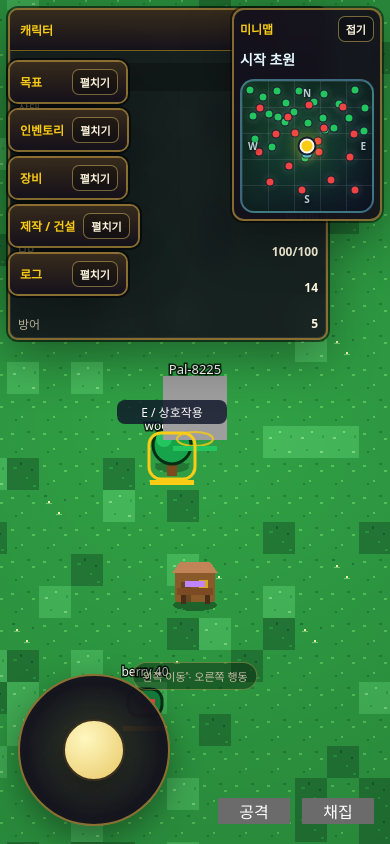
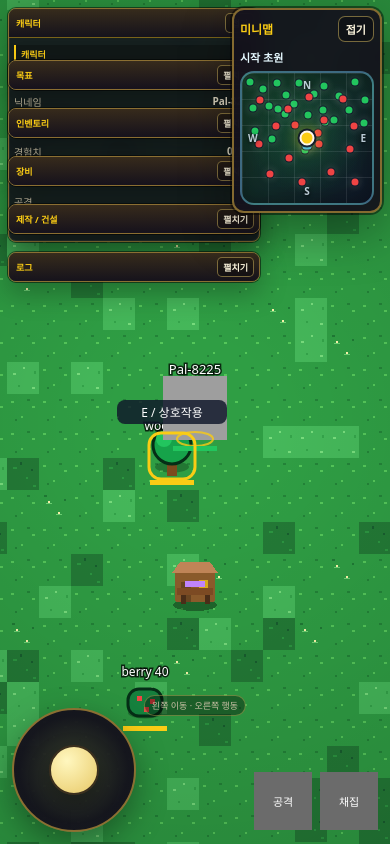
Before and after one commit to winzfs/palpalworld, a Next.js app in the folder apps/web/: page / in a window 390 px wide. Built offline with nearby package versions, Linux system fonts and the light colour scheme.

Commit message:
Shrink mobile HUD panels and typography

```diff
--- a/apps/web/src/app/globals.css
+++ b/apps/web/src/app/globals.css
@@ -556,41 +556,256 @@ button:disabled {
 }
 
 @media (max-width: 720px) {
+  .game-hud {
+    padding: calc(6px + var(--safe-top)) calc(6px + var(--safe-right)) calc(6px + var(--safe-bottom)) calc(6px + var(--safe-left));
+  }
+
+  .pixel-panel,
+  .hud-panel {
+    border-width: 1px;
+    border-radius: 8px;
+    box-shadow:
+      0 0 0 1px rgb(0 0 0 / 0.5),
+      inset 0 0 0 1px rgb(255 255 255 / 0.06),
+      0 10px 28px rgb(0 0 0 / 0.3);
+  }
+
   .draggable-panel {
-    font-size: 12px;
+    width: min(78vw, 286px) !important;
+    max-width: calc(100vw - 12px);
+    font-size: 10px;
+  }
+
+  .draggable-panel--collapsed {
+    width: auto !important;
+    min-width: 88px;
+  }
+
+  .draggable-panel__header {
+    min-height: 26px;
+    padding: 4px 5px 4px 7px;
+    gap: 5px;
+    font-size: 10px;
   }
 
   .draggable-panel__body {
-    max-height: 34vh;
-    padding: 8px;
+    max-height: 27vh;
+    padding: 5px;
+  }
+
+  .draggable-panel__toggle {
+    min-height: 20px;
+    padding: 2px 5px;
+    border-radius: 5px;
+    font-size: 9px;
+  }
+
+  .feature-panel {
+    gap: 5px;
+  }
+
+  .feature-panel__section-title {
+    margin-top: 2px;
+    padding: 3px 5px;
+    border-left-width: 2px;
+    font-size: 10px;
+  }
+
+  .feature-panel__empty,
+  .feature-panel__hint,
+  .feature-panel--logs {
+    font-size: 10px;
+    line-height: 1.3;
   }
 
   .inventory-grid,
   .control-grid {
     grid-template-columns: 1fr;
+    gap: 5px;
+    margin-top: 5px;
   }
 
   .item-slot,
   .inventory-slot,
   .pixel-button,
   .control-grid button {
-    min-height: 36px;
-    font-size: 12px;
-    padding: 7px 8px;
+    min-height: 30px;
+    padding: 5px 6px;
+    border-width: 1px;
+    border-radius: 6px;
+    font-size: 10px;
+  }
+
+  .item-slot {
+    gap: 5px;
+  }
+
+  .item-slot__icon {
+    width: 22px;
+    height: 22px;
+    border-radius: 4px;
+  }
+
+  .stat-row {
+    min-height: 20px;
+    gap: 8px;
+    font-size: 10px;
+  }
+
+  .crafting-station-section,
+  .crafting-tier,
+  .crafting-queue {
+    gap: 5px;
+  }
+
+  .crafting-station-section {
+    padding-bottom: 6px;
+  }
+
+  .crafting-card {
+    gap: 3px;
+  }
+
+  .crafting-card span,
+  .crafting-card small {
+    font-size: 9px;
+    line-height: 1.25;
+  }
+
+  .crafting-card__requirements {
+    gap: 3px;
+    margin-top: 1px;
+  }
+
+  .crafting-card__requirement {
+    padding: 1px 4px;
+    font-size: 8px;
+  }
+
+  .crafting-card--queue {
+    padding: 5px 6px;
+    border-radius: 6px;
+  }
+
+  .crafting-queue__bar {
+    height: 6px;
+  }
+
+  .building-interaction__stats {
+    padding: 5px 6px;
+    border-radius: 6px;
+    font-size: 10px;
+  }
+
+  .building-interaction__action {
+    min-height: 28px;
+    padding: 5px 7px;
+    border-radius: 6px;
+    font-size: 10px;
+  }
+
+  .mobile-control-hint {
+    bottom: calc(128px + var(--safe-bottom));
+    padding: 3px 7px;
+    font-size: 9px;
+  }
+
+  .mobile-actions {
+    right: calc(12px + var(--safe-right));
+    bottom: calc(14px + var(--safe-bottom));
+    grid-template-columns: repeat(2, 58px);
+    gap: 8px;
+  }
+
+  .action-button,
+  .mobile-action {
+    width: 58px;
+    height: 58px;
+    font-size: 11px;
+  }
+
+  .mobile-joystick {
+    left: calc(12px + var(--safe-left));
+    bottom: calc(12px + var(--safe-bottom));
+    width: 124px;
+    height: 124px;
+  }
+
+  .joystick-base {
+    width: 124px;
+    height: 124px;
+  }
+
+  .joystick-stick {
+    width: 50px;
+    height: 50px;
   }
 
   .minimap-cell {
-    min-height: 38px;
-    padding: 5px;
-    font-size: 9px;
+    min-height: 32px;
+    padding: 4px;
+    border-radius: 7px;
+    font-size: 8px;
+  }
+
+  .minimap-cell i,
+  .minimap-note,
+  .minimap-panel__header span {
+    font-size: 8px;
+  }
+
+  .minimap-panel {
+    gap: 6px;
+  }
+
+  .minimap-panel__header b {
+    font-size: 11px;
   }
 
   .minimap-stats {
     grid-template-columns: repeat(2, minmax(0, 1fr));
+    gap: 4px;
+  }
+
+  .minimap-stats span {
+    padding: 3px 4px;
+    font-size: 8px;
+  }
+
+  .minimap-portals {
+    gap: 4px;
   }
 
   .minimap-portals button {
-    padding: 6px 4px;
-    font-size: 11px;
+    padding: 4px 3px;
+    border-radius: 7px;
+    font-size: 9px;
   }
 }
+
+@media (max-width: 420px) {
+  .draggable-panel {
+    width: min(72vw, 252px) !important;
+  }
+
+  .draggable-panel__body {
+    max-height: 24vh;
+  }
+
+  .draggable-panel__header,
+  .feature-panel__section-title,
+  .item-slot,
+  .inventory-slot,
+  .pixel-button,
+  .control-grid button {
+    font-size: 9px;
+  }
+
+  .crafting-card span,
+  .crafting-card small,
+  .feature-panel__empty,
+  .feature-panel__hint,
+  .feature-panel--logs {
+    font-size: 9px;
+  }
+}
```
